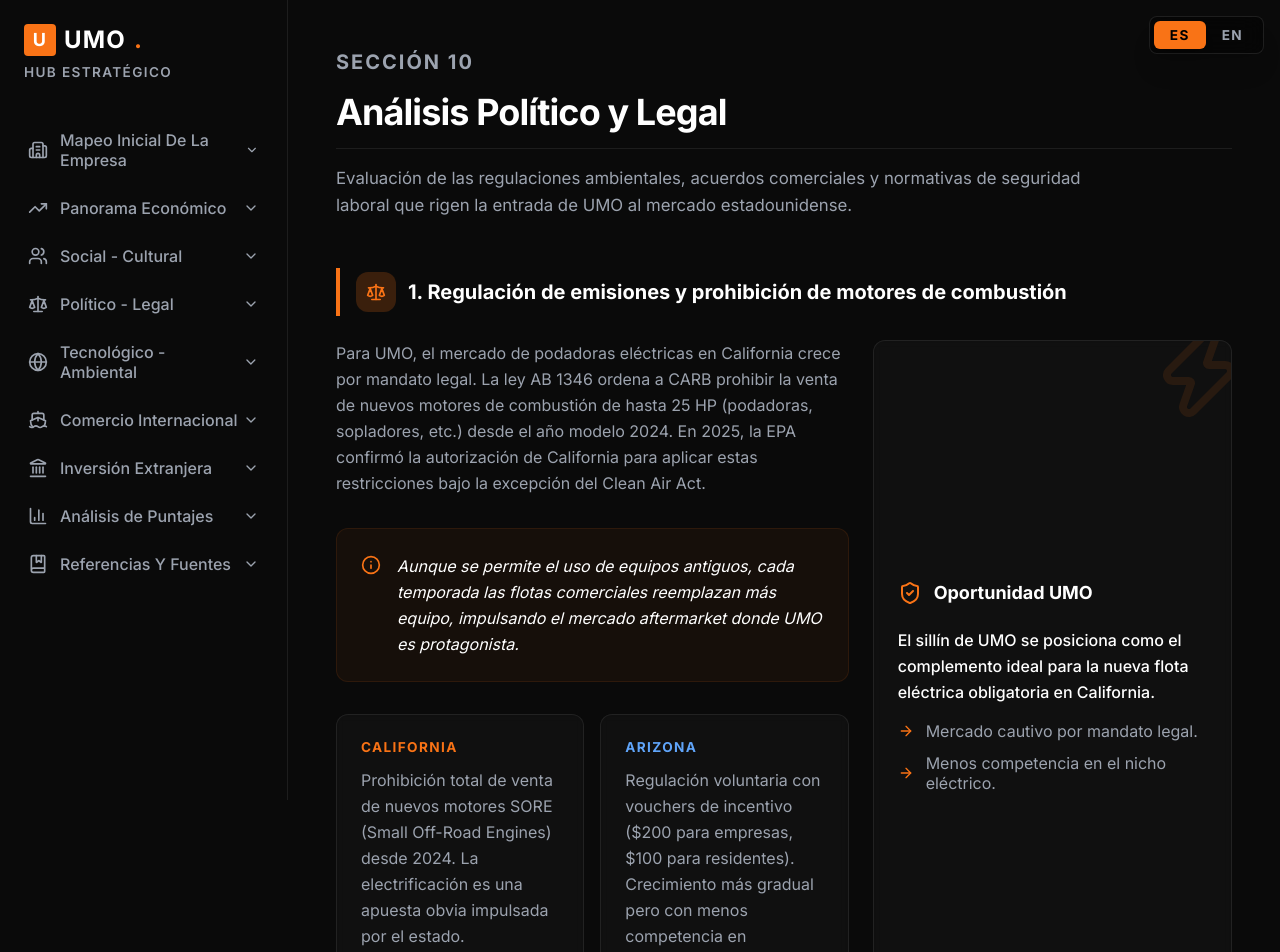
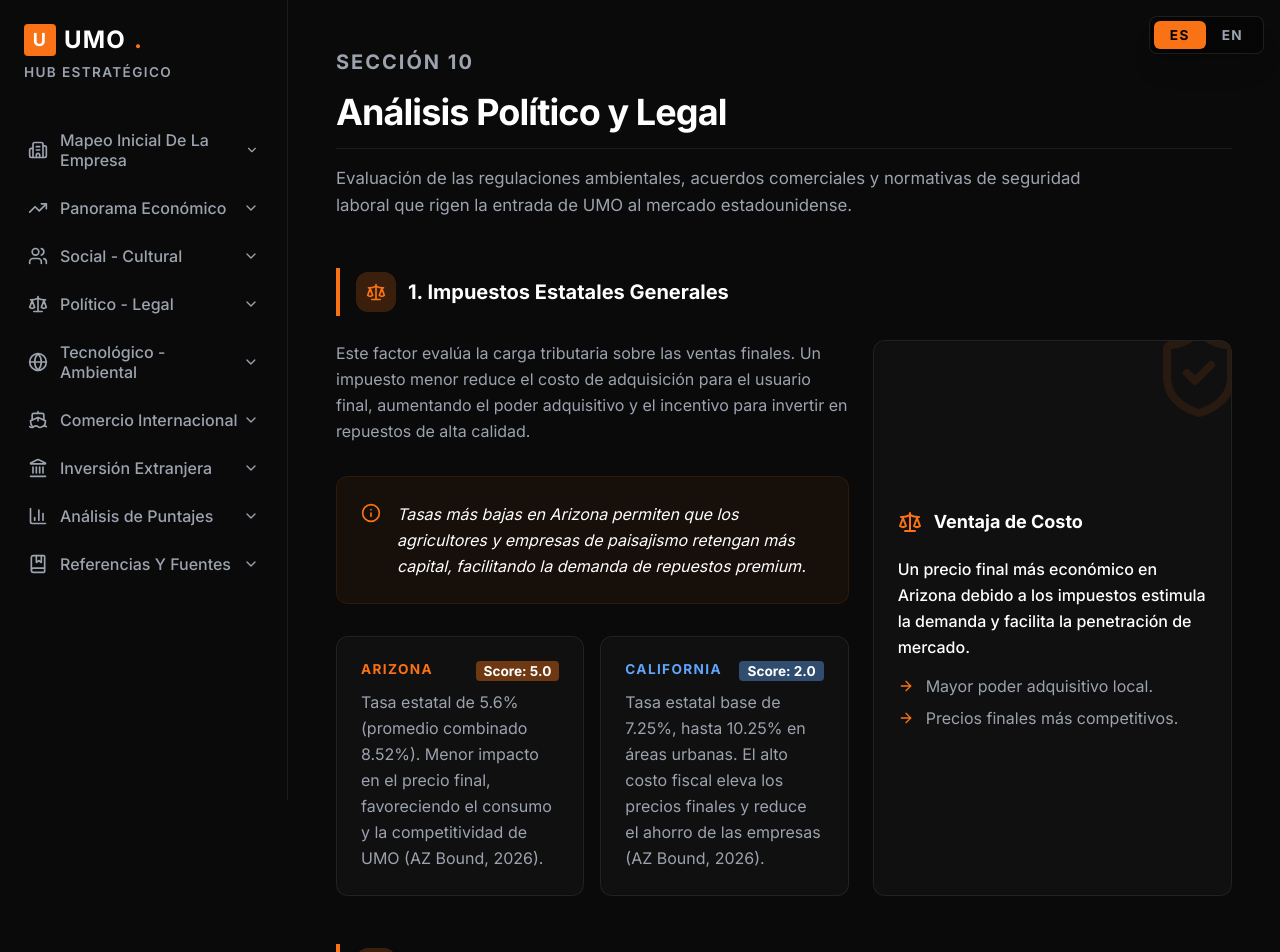
Before and after one commit to 4builes-crypto/Umo-internationalization, a React (Vite) app: page /political-legal in a window 1280 px wide. Shown: the top 952 px of the page. Built offline with nearby package versions, Linux system fonts and the light colour scheme.

Commit message:
fix: resolve unused import in Political-Legal after section replacement

```diff
--- a/src/pages/Bibliography.tsx
+++ b/src/pages/Bibliography.tsx
@@ -201,6 +201,17 @@ const referencesBySector = [
           es: 'Seguimiento detallado de los aranceles impuestos en 2026.',
           en: 'Detailed tracking of tariffs imposed in 2026.'
         }
+      },
+      {
+        author: 'AZ Bound',
+        year: '2026',
+        title: 'The California to Arizona tax swap: Is it still a “slam dunk” in 2026?',
+        source: 'AZ Bound Publications',
+        link: 'https://azbound.com/california-arizona-tax-comparison/',
+        description: {
+          es: 'Comparativa detallada de la carga impositiva estatal y local entre California y Arizona.',
+          en: 'Detailed comparison of state and local tax burden between California and Arizona.'
+        }
       }
     ]
   },
--- a/src/pages/PoliticalLegal.tsx
+++ b/src/pages/PoliticalLegal.tsx
@@ -1,5 +1,5 @@
 import { motion } from 'framer-motion';
-import { Scale, ShieldCheck, Zap, Info, ArrowRight, Gavel, AlertTriangle } from 'lucide-react';
+import { Scale, ShieldCheck, Info, ArrowRight, Gavel, AlertTriangle } from 'lucide-react';
 import { useLanguage } from '../contexts/LanguageContext';
 
 export const PoliticalLegal = () => {
@@ -21,7 +21,7 @@ export const PoliticalLegal = () => {
         </p>
       </header>
 
-      {/* 1. Regulación de Emisiones */}
+      {/* 1. Impuestos Estatales Generales */}
       <section className="space-y-6">
         <div className="flex items-center gap-3 border-l-4 border-unoOrange pl-4 py-1">
           <div className="w-10 h-10 rounded-xl bg-unoOrange/20 flex items-center justify-center text-unoOrange">
@@ -29,8 +29,8 @@ export const PoliticalLegal = () => {
           </div>
           <h2 className="text-xl font-bold text-white">
             {language === 'es'
-              ? '1. Regulación de emisiones y prohibición de motores de combustión'
-              : '1. Emission Regulations & Combustion Engine Ban'}
+              ? '1. Impuestos Estatales Generales'
+              : '1. General State Taxes'}
           </h2>
         </div>
 
@@ -39,41 +39,41 @@ export const PoliticalLegal = () => {
             <div className="prose prose-invert max-w-none">
               <p className="text-sm text-textSecondary leading-relaxed">
                 {language === 'es'
-                  ? 'Para UMO, el mercado de podadoras eléctricas en California crece por mandato legal. La ley AB 1346 ordena a CARB prohibir la venta de nuevos motores de combustión de hasta 25 HP (podadoras, sopladores, etc.) desde el año modelo 2024. En 2025, la EPA confirmó la autorización de California para aplicar estas restricciones bajo la excepción del Clean Air Act.'
-                  : 'For UMO, the electric mower market in California is growing by legal mandate. AB 1346 orders CARB to ban the sale of new combustion engines up to 25 HP (mowers, blowers, etc.) starting with the 2024 model year. In 2025, the EPA confirmed California\'s authorization to enforce these restrictions under the Clean Air Act exception.'}
+                  ? 'Este factor evalúa la carga tributaria sobre las ventas finales. Un impuesto menor reduce el costo de adquisición para el usuario final, aumentando el poder adquisitivo y el incentivo para invertir en repuestos de alta calidad.'
+                  : 'This factor evaluates the tax burden on final sales. A lower tax reduces the acquisition cost for the end user, increasing purchasing power and the incentive to invest in high-quality spare parts.'}
               </p>
               <div className="bg-unoOrange/5 border border-unoOrange/10 p-6 rounded-xl flex gap-4 items-start mt-8 mb-8">
                 <Info className="text-unoOrange shrink-0 w-5 h-5 mt-0.5" />
                 <p className="text-sm text-white italic leading-relaxed">
                   {language === 'es'
-                    ? 'Aunque se permite el uso de equipos antiguos, cada temporada las flotas comerciales reemplazan más equipo, impulsando el mercado aftermarket donde UMO es protagonista.'
-                    : 'While use of old equipment is allowed, commercial fleets replace more equipment each season, driving the aftermarket where UMO is a key player.'}
+                    ? 'Tasas más bajas en Arizona permiten que los agricultores y empresas de paisajismo retengan más capital, facilitando la demanda de repuestos premium.'
+                    : 'Lower rates in Arizona allow farmers and landscaping companies to retain more capital, facilitating demand for premium spare parts.'}
                 </p>
               </div>
             </div>
 
             <div className="grid grid-cols-1 md:grid-cols-2 gap-4">
               <div className="glass-card p-6 border-zinc-800 hover:border-unoOrange/30 transition-colors">
-                <h4 className="text-unoOrange font-bold mb-3 tracking-widest uppercase text-xs">CALIFORNIA</h4>
+                <div className="flex justify-between items-start mb-2">
+                  <h4 className="text-unoOrange font-bold text-xs tracking-widest uppercase">ARIZONA</h4>
+                  <span className="text-xs font-bold text-white px-2 py-0.5 bg-unoOrange/40 rounded whitespace-nowrap">Score: 5.0</span>
+                </div>
                 <p className="text-sm text-textSecondary leading-relaxed">
                   {language === 'es'
-                    ? 'Prohibición total de venta de nuevos motores SORE (Small Off-Road Engines) desde 2024. La electrificación es una apuesta obvia impulsada por el estado.'
-                    : 'Total ban on sales of new SORE (Small Off-Road Engines) since 2024. Electrification is an obvious state-driven bet.'}
+                    ? 'Tasa estatal de 5.6% (promedio combinado 8.52%). Menor impacto en el precio final, favoreciendo el consumo y la competitividad de UMO (AZ Bound, 2026).'
+                    : 'State rate of 5.6% (combined average 8.52%). Lower impact on final price, favoring consumption and UMO\'s competitiveness (AZ Bound, 2026).'}
                 </p>
-                <div className="mt-3 flex items-center gap-2">
-                  <span className="text-xs font-bold text-white px-2 py-0.5 bg-unoOrange/40 rounded">Score: 5</span>
-                </div>
               </div>
               <div className="glass-card p-6 border-zinc-800 hover:border-blue-400/30 transition-colors">
-                <h4 className="text-blue-400 font-bold mb-3 tracking-widest uppercase text-xs">ARIZONA</h4>
+                <div className="flex justify-between items-start mb-2">
+                  <h4 className="text-blue-400 font-bold text-xs tracking-widest uppercase">CALIFORNIA</h4>
+                  <span className="text-xs font-bold text-white px-2 py-0.5 bg-blue-400/40 rounded whitespace-nowrap">Score: 2.0</span>
+                </div>
                 <p className="text-sm text-textSecondary leading-relaxed">
                   {language === 'es'
-                    ? 'Regulación voluntaria con vouchers de incentivo ($200 para empresas, $100 para residentes). Crecimiento más gradual pero con menos competencia en aftermarket eléctrico.'
-                    : 'Voluntary regulation with incentive vouchers ($200 for companies, $100 for residents). More gradual growth but with less competition in the electric aftermarket.'}
+                    ? 'Tasa estatal base de 7.25%, hasta 10.25% en áreas urbanas. El alto costo fiscal eleva los precios finales y reduce el ahorro de las empresas (AZ Bound, 2026).'
+                    : 'Base state rate of 7.25%, up to 10.25% in urban areas. High fiscal cost raises final prices and reduces business savings (AZ Bound, 2026).'}
                 </p>
-                <div className="mt-3 flex items-center gap-2">
-                  <span className="text-xs font-bold text-white px-2 py-0.5 bg-blue-400/40 rounded">Score: 2</span>
-                </div>
               </div>
             </div>
           </div>
@@ -84,24 +84,24 @@ export const PoliticalLegal = () => {
             viewport={{ once: true }}
             className="xl:col-span-5 glass-card p-6 border-unoOrange/30 bg-unoOrange/5 relative overflow-hidden h-full flex flex-col justify-center"
           >
-            <Zap className="absolute -right-4 -top-4 w-24 h-24 text-unoOrange/10" />
+            <ShieldCheck className="absolute -right-4 -top-4 w-24 h-24 text-unoOrange/10" />
             <h3 className="text-lg font-bold text-white mb-5 flex items-center gap-3">
-              <ShieldCheck className="text-unoOrange w-6 h-6" />
-              {language === 'es' ? 'Oportunidad UMO' : 'UMO Opportunity'}
+              <Scale className="text-unoOrange w-6 h-6" />
+              {language === 'es' ? 'Ventaja de Costo' : 'Cost Advantage'}
             </h3>
             <p className="text-sm text-white font-medium leading-relaxed mb-4">
               {language === 'es'
-                ? 'El sillín de UMO se posiciona como el complemento ideal para la nueva flota eléctrica obligatoria en California.'
-                : 'The UMO seat positions itself as the ideal complement for the new mandatory electric fleet in California.'}
+                ? 'Un precio final más económico en Arizona debido a los impuestos estimula la demanda y facilita la penetración de mercado.'
+                : 'A more affordable final price in Arizona due to taxes stimulates demand and facilitates market penetration.'}
             </p>
             <div className="space-y-3">
               <div className="flex gap-3 items-center">
                 <ArrowRight className="text-unoOrange shrink-0 w-4 h-4" />
-                <p className="text-sm text-textSecondary">{language === 'es' ? 'Mercado cautivo por mandato legal.' : 'Captive market by legal mandate.'}</p>
+                <p className="text-sm text-textSecondary">{language === 'es' ? 'Mayor poder adquisitivo local.' : 'Higher local purchasing power.'}</p>
               </div>
               <div className="flex gap-3 items-center">
                 <ArrowRight className="text-unoOrange shrink-0 w-4 h-4" />
-                <p className="text-sm text-textSecondary">{language === 'es' ? 'Menos competencia en el nicho eléctrico.' : 'Less competition in the electric niche.'}</p>
+                <p className="text-sm text-textSecondary">{language === 'es' ? 'Precios finales más competitivos.' : 'More competitive final prices.'}</p>
               </div>
             </div>
           </motion.div>
--- a/src/pages/ScoreAnalysis.tsx
+++ b/src/pages/ScoreAnalysis.tsx
@@ -9,9 +9,9 @@ const scoreData = [
     california: 4.23
   },
   {
-    category: { es: 'Político y Legal', en: 'Political & Legal' },
-    arizona: 2.50,
-    california: 4.50
+    category: { es: 'Político - Legal', en: 'Political - Legal' },
+    arizona: 3.50,
+    california: 3.50
   },
   {
     category: { es: 'Tecnológico y Geoambiental', en: 'Technological & Environmental' },
```
